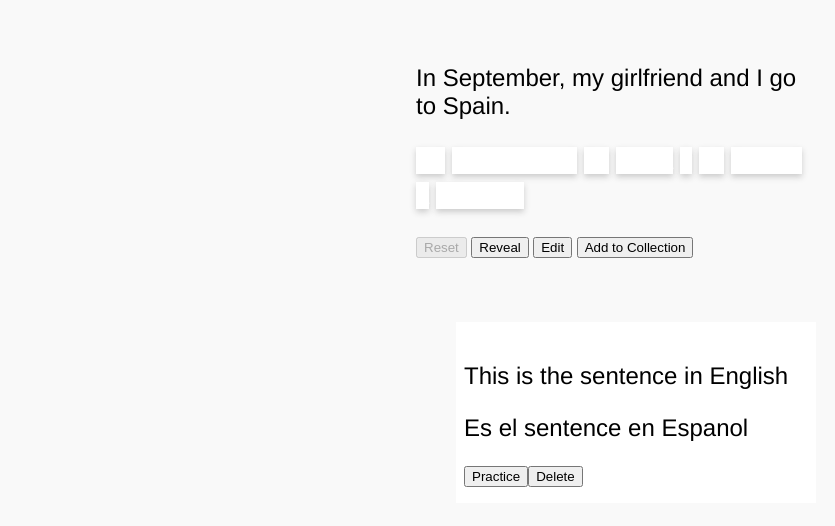
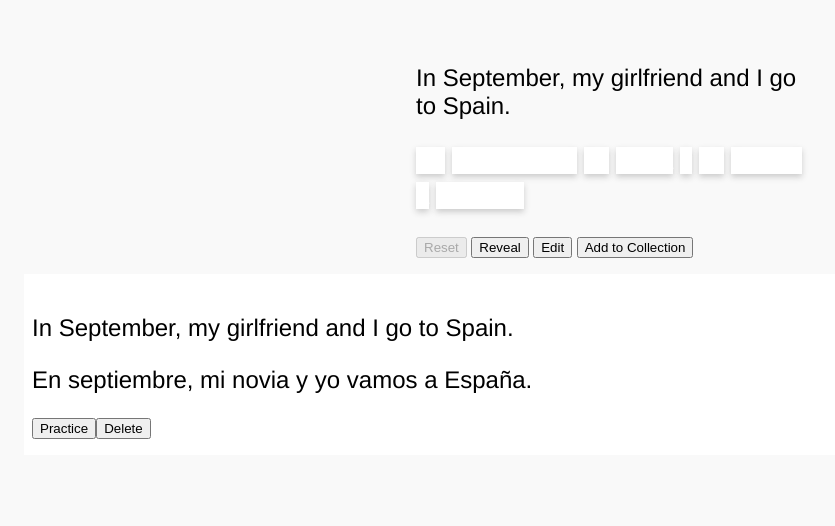
Before and after one commit to alookat/flashcards, a plain HTML site: page index.html in a window 1280 px wide. Both pictures are taken after a click on the button "Add to Collection". Shown: the whole page, without its empty margins (24-859 px from the left). Drawn offline with Linux system fonts and the light colour scheme.

Commit message:
Basics for adding-back

```diff
--- a/app.js
+++ b/app.js
@@ -150,30 +150,50 @@ editButton.addEventListener("click", (e) => {
 	}
 });
 
-addButton.addEventListener("click", () => {
-  tempFromP = "This is the sentence in English";
-  tempToP = "Es el sentence en Espanol"
+// Adding the current flashcard to the collection
+addButton.addEventListener("click", (e) => {
+  // Create new variables for all the targets
+  const sectionFlashcards = e.target.parentNode;
+  const newFromP = sectionFlashcards.firstElementChild;
+  const newToP = newFromP.nextElementSibling;
 
+  // Create elements for them
   let li = document.createElement("li");
   let liFrom = document.createElement("p");
   let liTo = document.createElement("p");
   let practiceButton = document.createElement("button");
   let deleteButton = document.createElement("button");
 
-  liFrom.textContent = tempFromP;
-  liTo.textContent = tempToP;
+  // Give the new elements the varables' text content
+  liFrom.textContent = newFromP.textContent;
+  liTo.textContent = newToP.textContent;
   practiceButton.textContent = "Practice";
+  practiceButton.setAttribute("id", "practice");
   deleteButton.textContent = "Delete";
 
+  // Add these new elements to the collection item
   li.appendChild(liFrom);
   li.appendChild(liTo);
   li.appendChild(practiceButton);
   li.appendChild(deleteButton);
   ul.appendChild(li);
 
+  // Delete this collection item
   deleteButton.addEventListener("click", () => {
     console.log("delete me");
     ul.removeChild(li);
-  })
+  });
 
-})
+});
+
+// Send this item up to sectionFlashcards
+ul.addEventListener("click", (e) => {
+  if (e.target.id === "practice") {
+    const li = e.target.parentNode;
+    const cardFromP = li.firstElementChild;
+    console.log(cardFromP.textContent);
+
+    fromP.textContent = cardFromP.textContent;
+    toP.textContent = "Hi there!";
+  }
+});
--- a/index.html
+++ b/index.html
@@ -14,11 +14,8 @@
 			<button id="edit">Edit</button>
 			<button id="add">Add to Collection</button>
 		</section>
-		<section>
-			<ul id="collection"></ul>
-		</section>
-		<script src="app.js">
+		<ul id="collection"></ul>
 
-		</script>
+		<script src="app.js"></script>
 	</body>
 </html>
```
